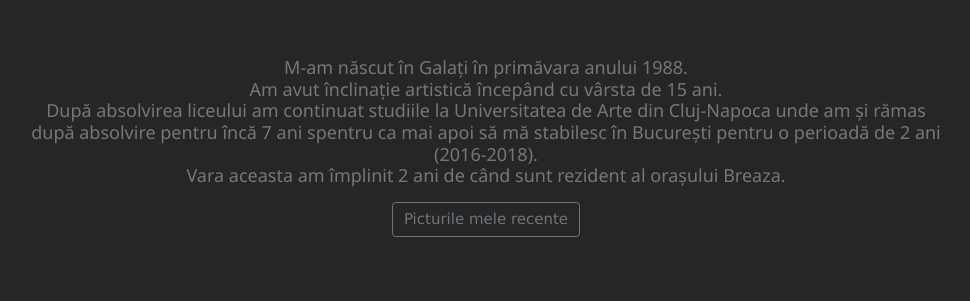
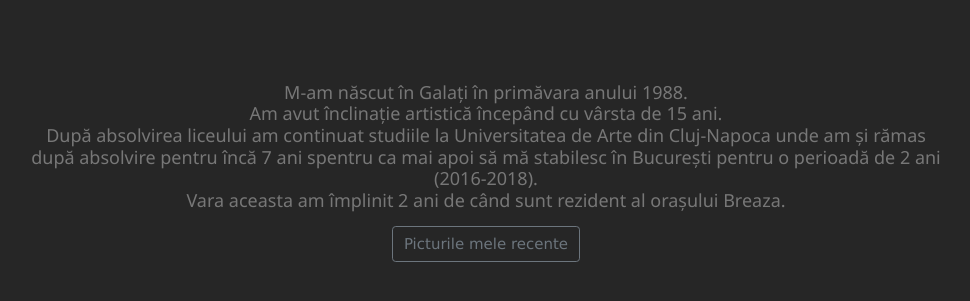
Before and after one commit to Charles-Rein/light-substance, a plain HTML site: page index.html in a window 1280 px wide. Shown: the part 193-494 px from the top of the page, without its empty margins (154-1124 px from the left). Drawn offline with nearby package versions, Linux system fonts and the light colour scheme.

Commit message:
Update index.html

```diff
--- a/index.html
+++ b/index.html
@@ -18,8 +18,11 @@ body, html {
   height: 100%;
   color: #777;
   line-height: 1.5;
-  padding-top:120px;
+  padding-bottom:40px;
   background-color: #262626;
+  display: flex ;
+  justify-content: center;
+  align-items: center;
 }
 </style>
 <body>
```
